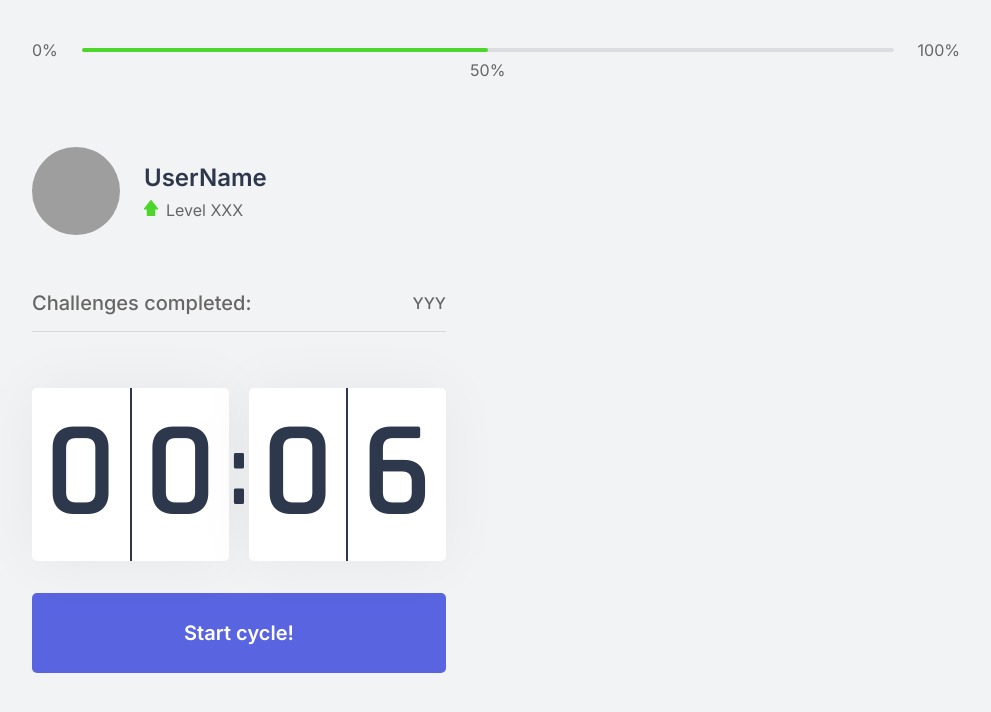
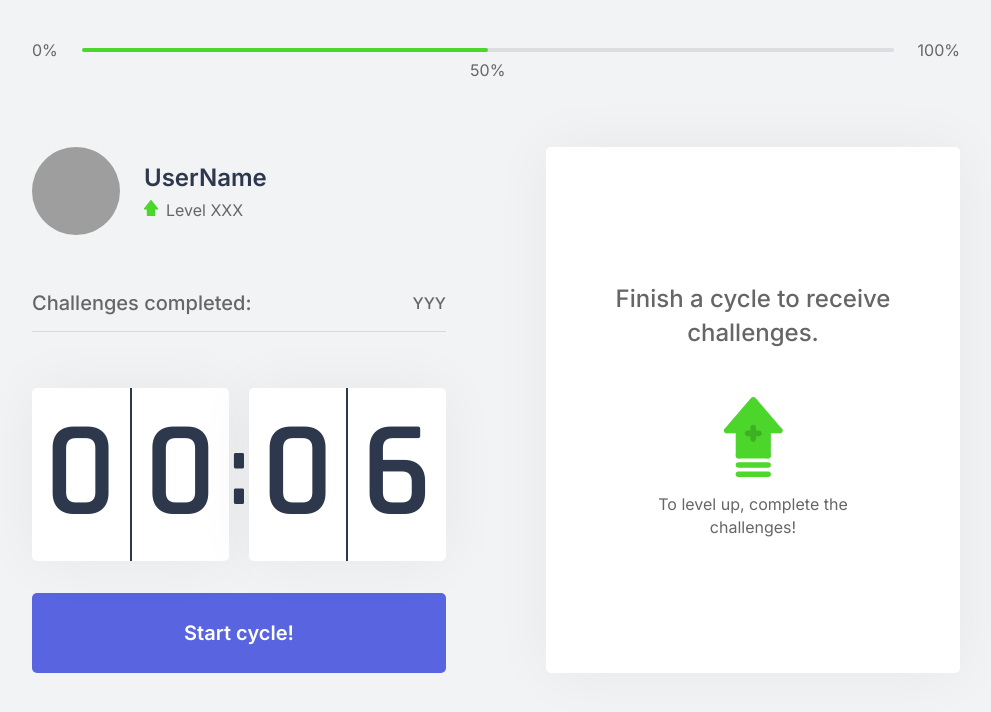
Before and after one commit to KenjiNishi/fe-nextjs-pomodoro-timer, a Next.js app: page / in a window 1280 px wide. Shown: the top 712 px of the page, without its empty margins (144-1135 px from the left). Built offline with nearby package versions, Linux system fonts and the light colour scheme; grey boxes are pictures that could not be loaded.

Commit message:
ChallengeBox component - inactive state

```diff
--- /dev/null
+++ b/src/components/ChallengeBox.tsx
@@ -0,0 +1,15 @@
+import styles from '../styles/components/ChallengeBox.module.css';
+
+export function ChallengeBox(){
+    return(
+        <div className={styles.challengeBoxContainer}>
+            <div className={styles.challengeNotActive}>
+                <strong>Finish a cycle to receive challenges.</strong>
+                <p>
+                    <img src='icons/level-up.svg' alt='level-up'/>
+                    To level up, complete the challenges!
+                </p>
+            </div>
+        </div>
+    )
+}
--- a/src/pages/index.tsx
+++ b/src/pages/index.tsx
@@ -5,6 +5,7 @@
 import styles from '../styles/pages/Home.module.css'
 
 import Head from 'next/head';
+import { ChallengeBox } from '../components/ChallengeBox';
 
 export default function Home() {
   return (
@@ -22,7 +23,7 @@
           <Countdown/>
         </div>
         <div>
-
+          <ChallengeBox/>
         </div>
       </section>
     </div>
--- /dev/null
+++ b/src/styles/components/ChallengeBox.module.css
@@ -0,0 +1,35 @@
+.challengeBoxContainer{
+    height: 100%;
+    background: var(--white);
+    border-radius: 5px;
+    box-shadow: 0 0 60px rgba(0,0,0,0.05);
+    padding: 1.5rem 2rem;
+
+    display: flex;
+    flex-direction: column;
+    align-items: center;
+    justify-content: center;
+    text-align: center;
+}
+
+.challengeNotActive{
+    display: flex;
+    flex-direction: column;
+    align-items: center;
+}
+.challengeNotActive strong{
+    font-size: 1.5rem;
+    font-weight: 500;
+    line-height: 1.4;
+}
+.challengeNotActive p{
+    display: flex;
+    flex-direction: column;
+    align-items: center;
+    line-height: 1.4rem;
+    max-width: 70%;
+    margin-top: 3rem;
+}
+.challengeNotActive img{
+    margin-bottom: 1rem;
+}
```
